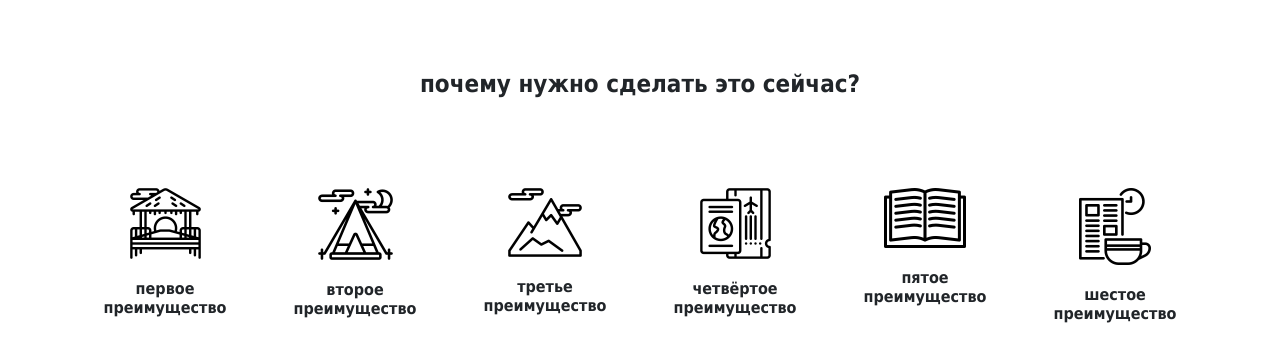
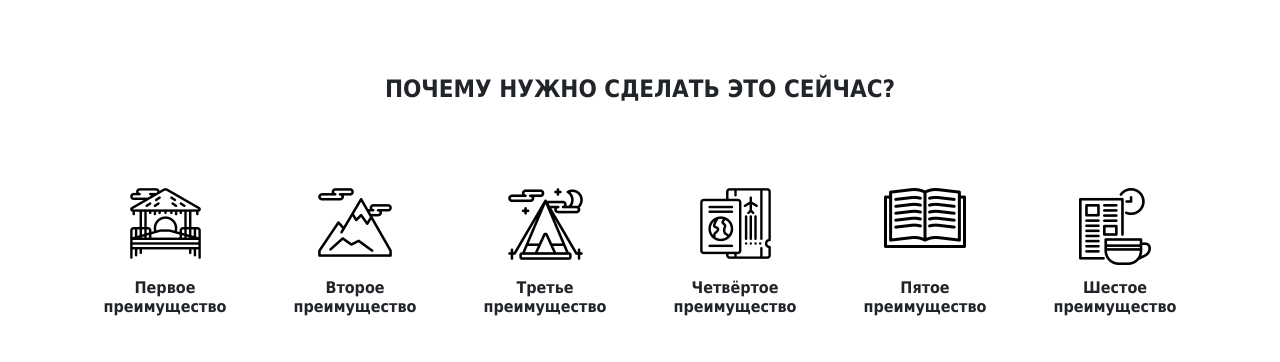
Before and after one commit to zaratustrat/githab-lesson, a plain HTML site: page Дз№8/index.html in a window 1280 px wide. Drawn offline with Linux system fonts and the light colour scheme.

Commit message:
Дз №8 исправил

```diff
--- a/Дз№8/css/style.css
+++ b/Дз№8/css/style.css
@@ -1,13 +1,21 @@
-
 
 .header {
 	font:bold 24px tahoma;
-	margin-top: 70px;
-	margin-bottom: 90px;
-	}
+	text-transform: uppercase;
+	text-align:center;
+	margin: 75px auto 85px auto;
+}
 
- .feature-box p{
-  font:bold 16px tahoma;
-  margin-top: 20px;
-  vertical-align:text-center;
- }
+.image-text {
+	margin-bottom: 20px;
+	text-align: center;
+}
+p {
+	font: bold 16px tahoma;
+	margin-top: 20px;
+
+}
+
+.image {
+	height: 70px;
+}
--- a/Дз№8/index.html
+++ b/Дз№8/index.html
@@ -8,61 +8,72 @@
     <link href="css/style.css" rel="stylesheet">
   </head>
   <body>
+
     <div class="section">
-      <div class="container">
+    <div class="container">
+      <h1 class="header">
+      почему нужно сделать это сейчас?
+    </h1>
+
         <div class="row">
-          <div class="col-lg-12 col-xs-12 col-sm-12">
-            <h1 class="header text-center ">почему нужно сделать это сейчас?</h1>
+
+          <div class="col-12 col-sm-12 col-md-6 col-lg-4 col-xl-2">
+          <div class="image-text">
+            <div class="image">
+              <img src="img/001-summer.png" alt="summer">
+            </div>
+            <p>Первое преимущество</p>
           </div>
         </div>
+
+        <div class="col-12 col-sm-12 col-md-6 col-lg-4 col-xl-2">
+          <div class="image-text">
+            <div class="image">
+              <img src="img/003-mountains.png" alt="mountains">
+            </div>
+            <p>Bторое преимущество</p>
+          </div>
+        </div>
+
+        <div class="col-12 col-sm-12 col-md-6 col-lg-4 col-xl-2">
+          <div class="image-text">
+            <div class="image">
+              <img src="img/002-camping.png" alt="mountains">
+            </div>
+            <p>Третье преимущество</p>
+          </div>
+        </div>
+
+        <div class="col-12 col-sm-12 col-md-6 col-lg-4 col-xl-2">
+          <div class="image-text">
+            <div class="image">
+              <img src="img/004-boarding-pass.png" alt="boarding">
+            </div>
+            <p>Четвёртое преимущество</p>
+          </div>
+        </div>
+
+        <div class="col-12 col-sm-12 col-md-6 col-lg-4 col-xl-2">
+          <div class="image-text">
+            <div class="image">
+              <img src="img/Forma 1-1.png" alt="Forma 1">
+            </div>
+            <p>Пятое преимущество</p>
+          </div>
+        </div>
+
+        <div class="col-12 col-sm-12 col-md-6 col-lg-4 col-xl-2">
+          <div class="image-text">
+            <div class="image">
+              <img src="img/Forma 1.png" alt="Forma">
+            </div>
+            <p>Шестое преимущество</p>
+          </div>
+        </div>
+
       </div>
     </div>
-  </body>
+   </div>
 
-   <div class="section">
-     <div class="container">
-
-   <div class="feature text-center">
-     <div class="row">
-       <div class="col-lg-2">
-         <div class=feature-box>
-           <img src="img/001-summer.png" alt="summer">
-           <p>первое преимущество</p>
-         </div>
-       </div>
-       <div class="col-lg-2">
-         <div class=feature-box>
-           <img src="img/002-camping.png" alt="camping">
-           <p>второе преимущество</p>
-         </div>
-       </div>
-       <div class="col-lg-2">
-         <div class=feature-box>
-           <img src="img/003-mountains.png" alt=" mountains">
-           <p> третье преимущество</p>
-         </div>
-       </div>
-       <div class="col-lg-2">
-         <div class=feature-box>
-           <img src="img/004-boarding-pass.png" alt=" boarding-pass">
-           <p>четвёртое преимущество</p>
-         </div>
-       </div>
-       <div class="col-lg-2">
-         <div class=feature-box>
-           <img src="img/Forma 1-1.png" alt=" Forma">
-           <p>пятое преимущество</p>
-         </div>
-       </div>
-       <div class="col-lg-2">
-         <div class=feature-box>
-           <img src="img/Forma 1.png" alt=" Forma 1">
-           <p>шестое преимущество</p>
-         </div>
-       </div>
-     </div>
-   </div>
-     </div>
-   </div>
   </body>
   </html>
```
